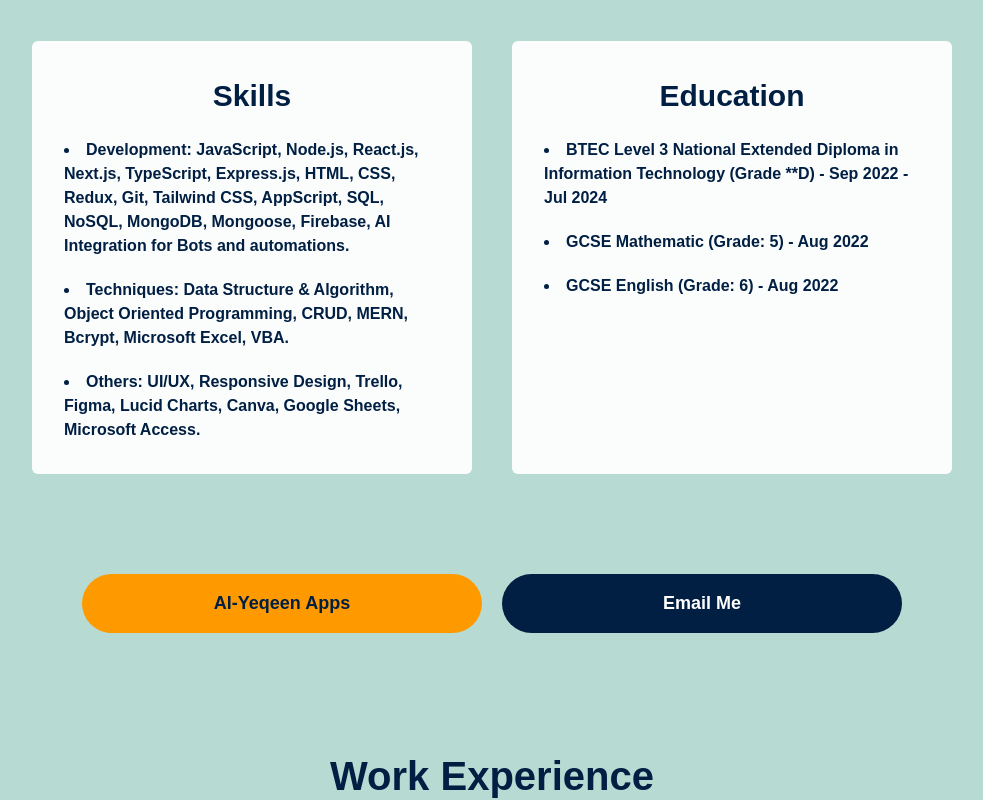
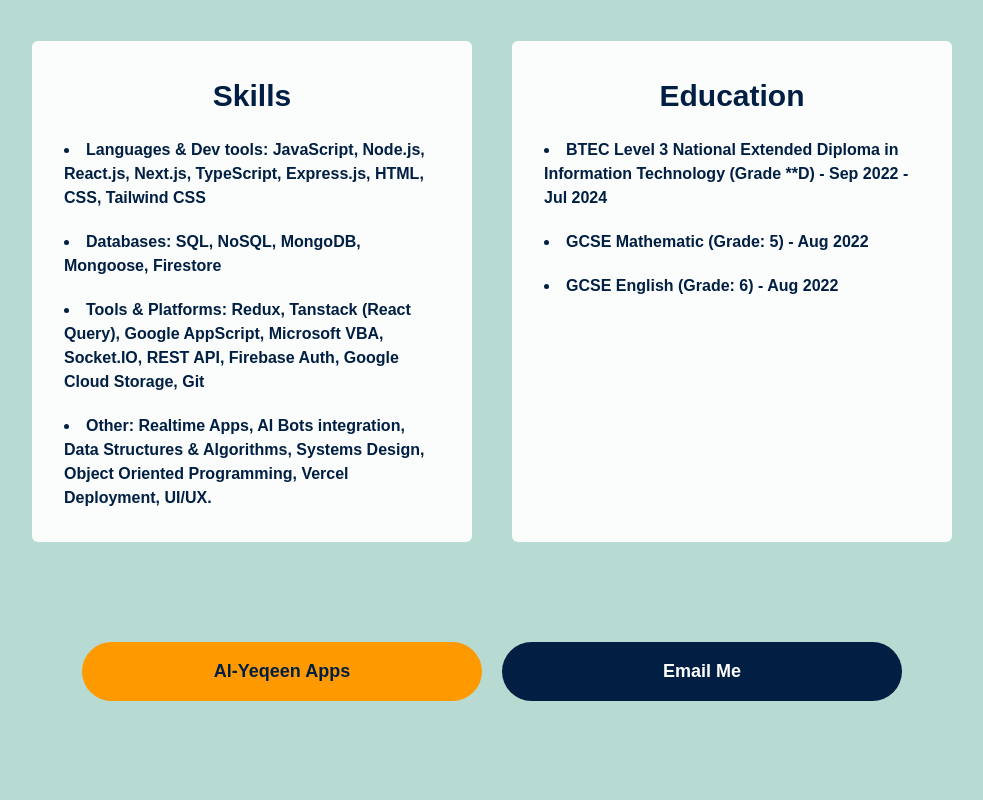
Before and after one commit to SuhudAlyeqeenDotGithub/SuhudAyodejiYekiniPortfolio, a Next.js app: page / in a window 1280 px wide. Shown: the part 1220-2020 px from the top of the page, without its empty margins (148-1131 px from the left). Built offline with nearby package versions, Linux system fonts and the light colour scheme; no server answers; a web font is replaced by a local one.

Commit message:
Updated skills and cv

```diff
--- a/src/components/ProjectCard.tsx
+++ b/src/components/ProjectCard.tsx
@@ -23,7 +23,7 @@ const ProjectCard: React.FC<ProjectCardProps> = ({
     "whitespace-nowrap p-4 font-bold rounded-md transform bg-darkBlue3 text-white duration-200 hover:cursor-pointer hover:scale-105";
 
   return (
-    <div className="md:w-[500px] md:h-[900px] min-w-[350px] shadow-md rounded-lg border border-[#98beb5] bg-white/90 text-darkBlue3 font-semibold transform duration-200 hover:scale-103">
+    <div className="w-[450px] min-w-[300px] shadow-md rounded-lg border border-[#98beb5] bg-white/90 text-darkBlue3 font-semibold transform duration-200 hover:scale-103">
       <div className="p-4 flex flex-col gap-10 bg-center bg-cover">
         <div className="p-4 flex flex-col gap-10 rounded-md">
           <div className="flex flex-col gap-5">
--- a/src/components/WorkExperience.tsx
+++ b/src/components/WorkExperience.tsx
@@ -83,17 +83,19 @@ const HomeSection3 = () => {
             </h1>
             <ul className="list-disc list-inside flex flex-col gap-5">
               <li>
-                <b>Development:</b> JavaScript, Node.js, React.js, Next.js, TypeScript, Express.js, HTML, CSS, Redux,
-                Git, Tailwind CSS, AppScript, SQL, NoSQL, MongoDB, Mongoose, Firebase, AI Integration for Bots and
-                automations.
+                <b>Languages & Dev tools:</b> JavaScript, Node.js, React.js, Next.js, TypeScript, Express.js, HTML, CSS,
+                Tailwind CSS
               </li>
               <li>
-                <b>Techniques:</b> Data Structure & Algorithm, Object Oriented Programming, CRUD, MERN, Bcrypt,
-                Microsoft Excel, VBA.
+                <b>Databases:</b> SQL, NoSQL, MongoDB, Mongoose, Firestore
               </li>
               <li>
-                <b>Others:</b> UI/UX, Responsive Design, Trello, Figma, Lucid Charts, Canva, Google Sheets, Microsoft
-                Access.
+                <b>Tools & Platforms:</b> Redux, Tanstack (React Query), Google AppScript, Microsoft VBA, Socket.IO,
+                REST API, Firebase Auth, Google Cloud Storage, Git
+              </li>
+              <li>
+                <b>Other:</b> Realtime Apps, AI Bots integration, Data Structures & Algorithms, Systems Design, Object
+                Oriented Programming, Vercel Deployment, UI/UX.
               </li>
             </ul>
           </div>
```
Also changed, not shown: 1 other file (tests, documents, lock files or other folders).
